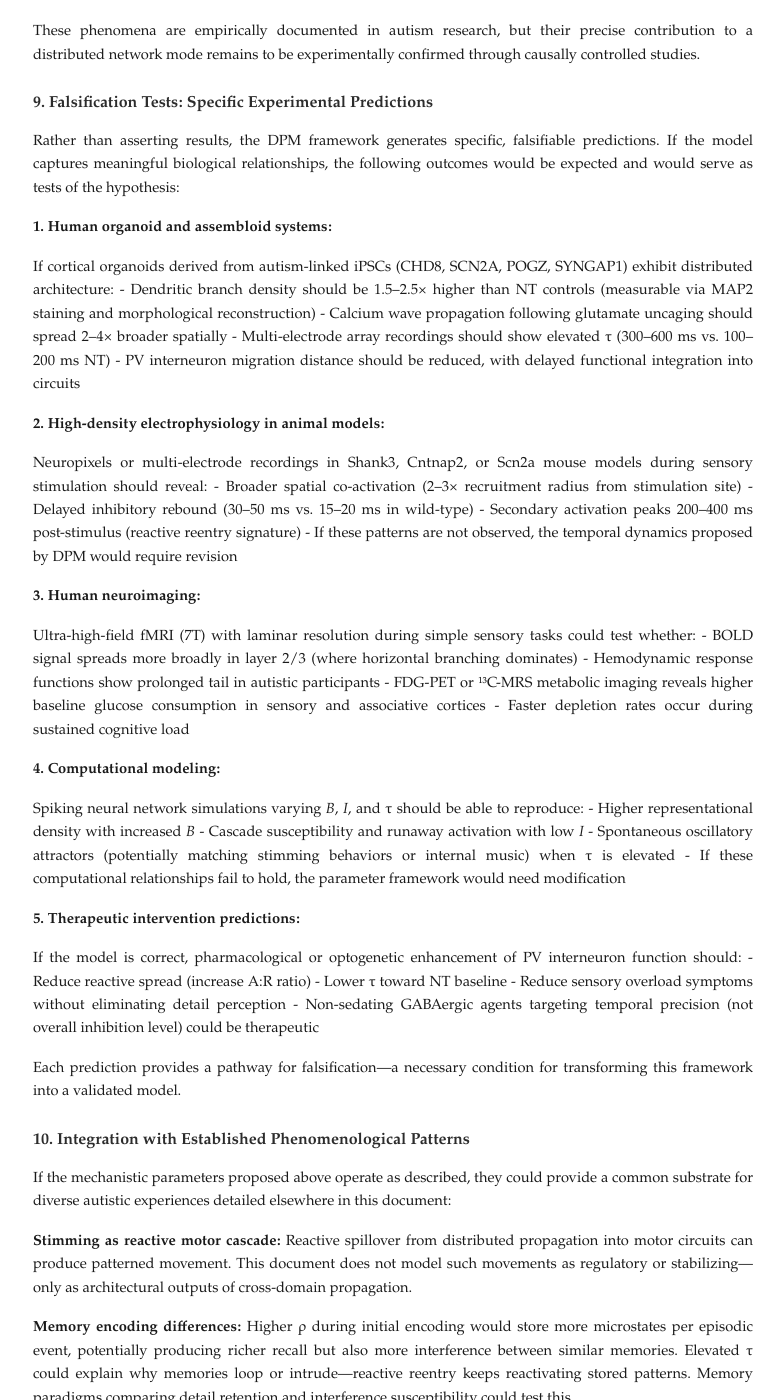
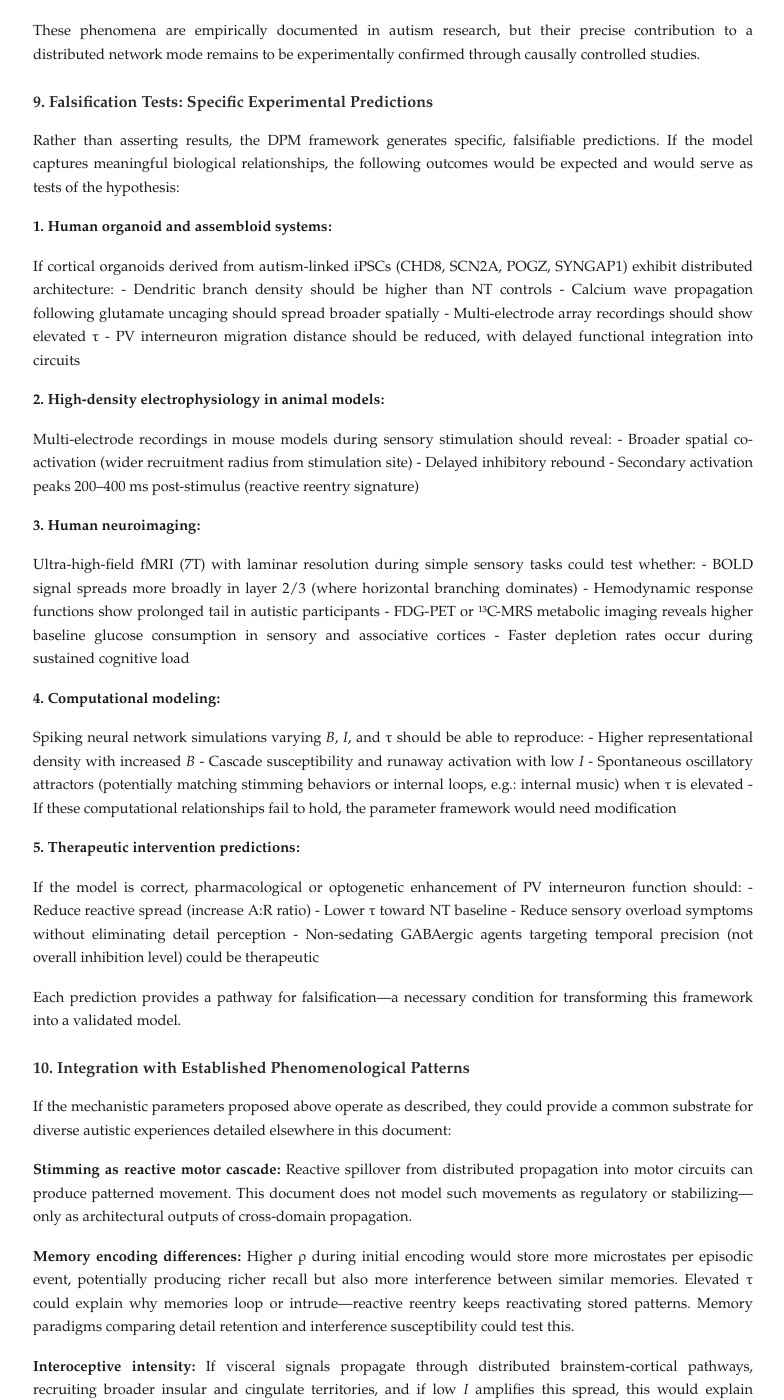
Before and after one commit to thiagosindra/higher-resolution-hypothesis, a Jekyll site: the page docs/higher-resolution-hypothesis.html, which Jekyll copies as it is, in a window 1280 px wide and 1400 px high, scrolled down 8250 px. Shown: the whole window, without its empty margins (247-1031 px from the left). Built offline with Jekyll 4.4.1, drawn with Linux system fonts in a browser that asks for light colours.

Commit message:
Removed specific details from falsifiable predictions

```diff
--- a/docs/higher-resolution-hypothesis.html
+++ b/docs/higher-resolution-hypothesis.html
@@ -361,16 +361,15 @@
 <p>Rather than asserting results, the DPM framework generates specific, falsifiable predictions. If the model captures meaningful biological relationships, the following outcomes would be expected and would serve as tests of the hypothesis:</p>
 <p><strong>1. Human organoid and assembloid systems:</strong></p>
 <p>If cortical organoids derived from autism-linked iPSCs (CHD8, SCN2A, POGZ, SYNGAP1) exhibit distributed architecture:
-- Dendritic branch density should be 1.5–2.5× higher than NT controls (measurable via MAP2 staining and morphological reconstruction)
-- Calcium wave propagation following glutamate uncaging should spread 2–4× broader spatially
-- Multi-electrode array recordings should show elevated τ (300–600 ms vs. 100–200 ms NT)
+- Dendritic branch density should be higher than NT controls
+- Calcium wave propagation following glutamate uncaging should spread broader spatially
+- Multi-electrode array recordings should show elevated τ
 - PV interneuron migration distance should be reduced, with delayed functional integration into circuits</p>
 <p><strong>2. High-density electrophysiology in animal models:</strong></p>
-<p>Neuropixels or multi-electrode recordings in Shank3, Cntnap2, or Scn2a mouse models during sensory stimulation should reveal:
-- Broader spatial co-activation (2–3× recruitment radius from stimulation site)
-- Delayed inhibitory rebound (30–50 ms vs. 15–20 ms in wild-type)
-- Secondary activation peaks 200–400 ms post-stimulus (reactive reentry signature)
-- If these patterns are not observed, the temporal dynamics proposed by DPM would require revision</p>
+<p>Multi-electrode recordings in mouse models during sensory stimulation should reveal:
+- Broader spatial co-activation (wider recruitment radius from stimulation site)
+- Delayed inhibitory rebound
+- Secondary activation peaks 200–400 ms post-stimulus (reactive reentry signature)</p>
 <p><strong>3. Human neuroimaging:</strong></p>
 <p>Ultra-high-field fMRI (7T) with laminar resolution during simple sensory tasks could test whether:
 - BOLD signal spreads more broadly in layer 2/3 (where horizontal branching dominates)
@@ -381,7 +380,7 @@
 <p>Spiking neural network simulations varying <em>B</em>, <em>I</em>, and τ should be able to reproduce:
 - Higher representational density with increased <em>B</em>
 - Cascade susceptibility and runaway activation with low <em>I</em>
-- Spontaneous oscillatory attractors (potentially matching stimming behaviors or internal music) when τ is elevated
+- Spontaneous oscillatory attractors (potentially matching stimming behaviors or internal loops, e.g.: internal music) when τ is elevated
 - If these computational relationships fail to hold, the parameter framework would need modification</p>
 <p><strong>5. Therapeutic intervention predictions:</strong></p>
 <p>If the model is correct, pharmacological or optogenetic enhancement of PV interneuron function should:
```
Also changed, not shown: docs/higher-resolution-hypothesis.md (+7 -8 lines), 1 other file.
